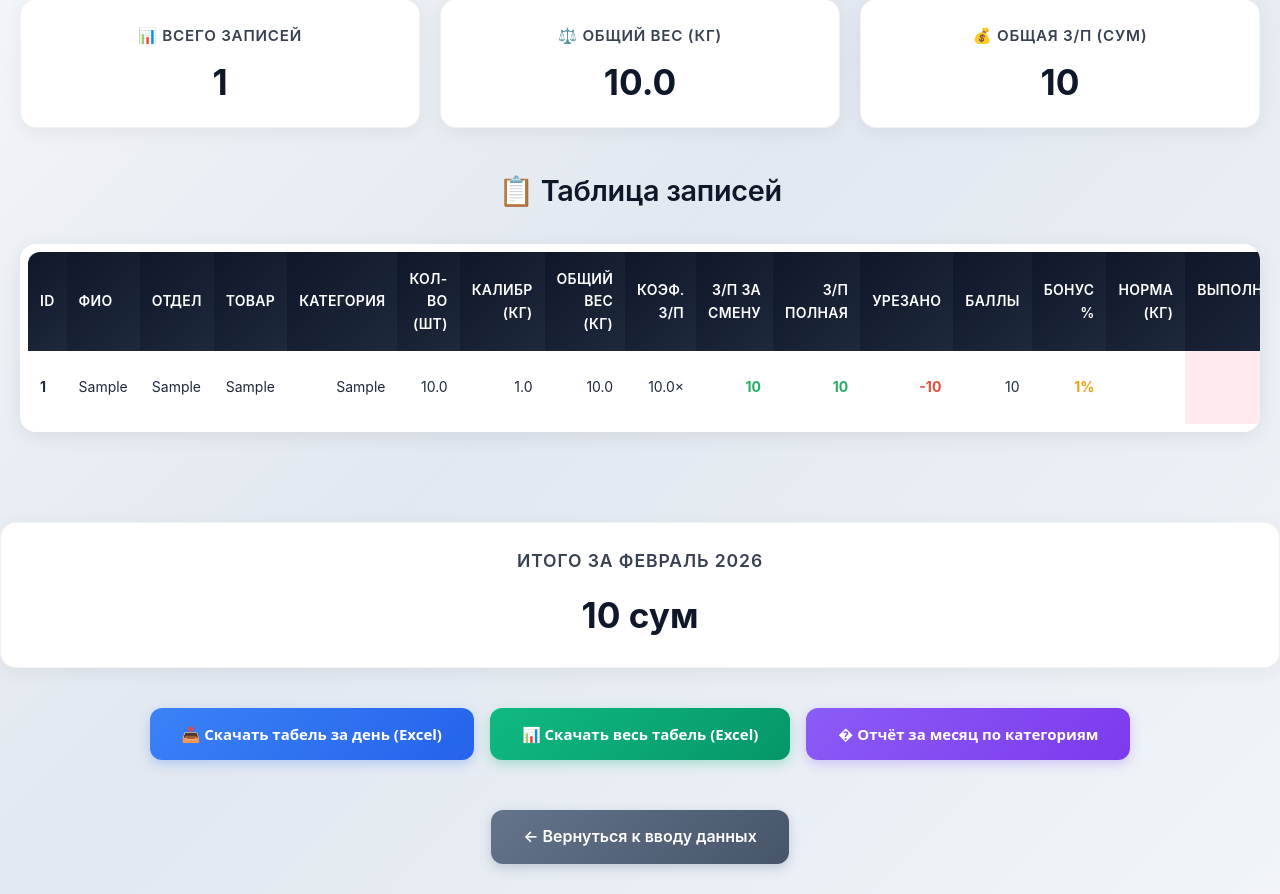
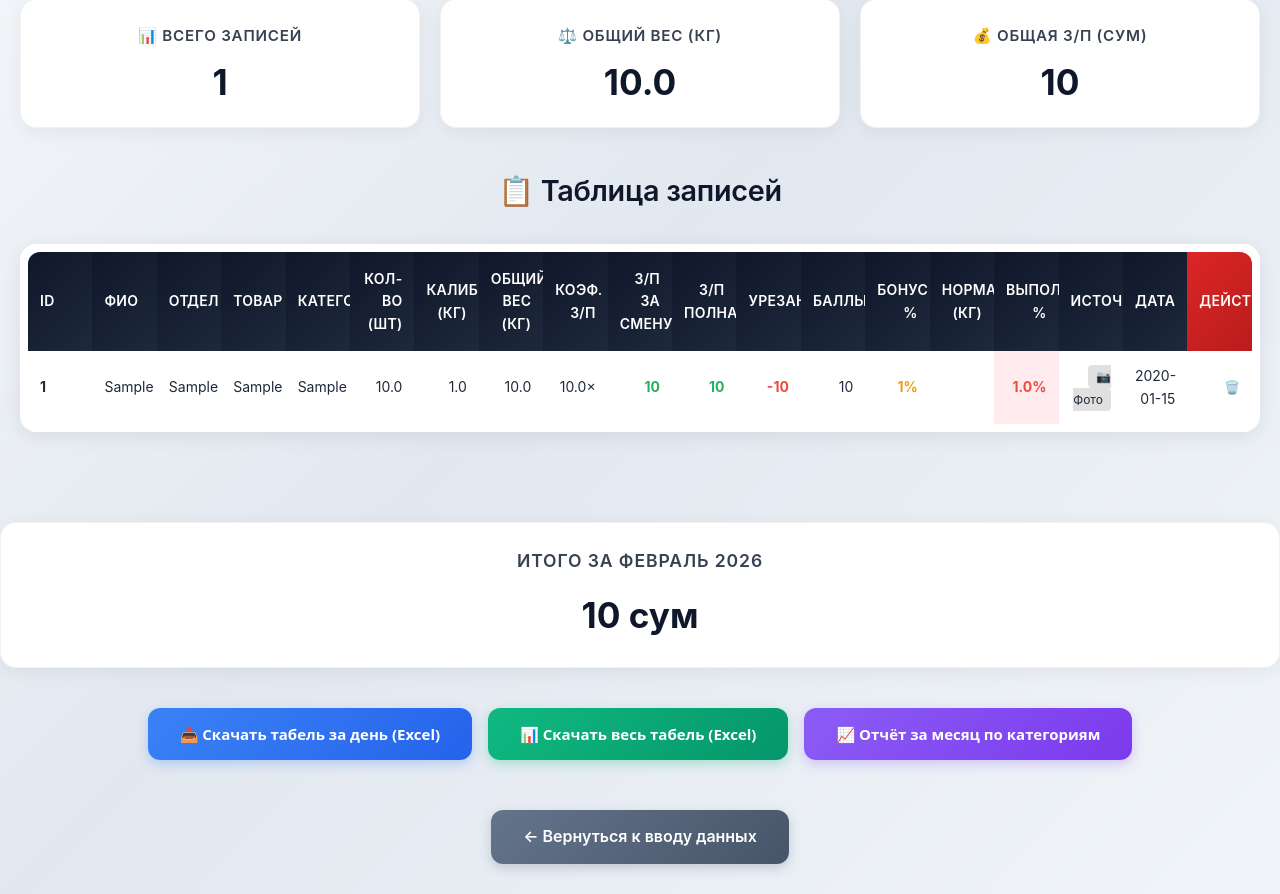
Before and after one commit to Dilmurod1985/worker-kpd, a Flask app: page /tabel in a window 1280 px wide. Shown: the part 355-1249 px from the top of the page. Run offline with Flask 2, Linux system fonts and the light colour scheme; tables that the repository leaves empty hold one stand-in row (values such as "Sample post").

Commit message:
Implement individual record deletion with confirmation dialog
- Add individual delete button (🗑️) for each record
- Implement confirmation dialog with record details (FIO, product, ID)
- Remove bulk clear data functionality and routes
- Fix HTML table structure and sticky action column
- Add test record for demonstration
- Use standard confirm() for reliability
- Remove clear_data route and function
- Clean up UI by removing dangerous bulk delete buttons

```diff
--- a/app.py
+++ b/app.py
@@ -347,6 +347,7 @@ def format_sum(value):
 def delete_record(index):
     """Удаляет запись по индексу"""
     import sqlite3
+    from database import DB_FILE
     conn = sqlite3.connect(DB_FILE)
     c = conn.cursor()
     c.execute("DELETE FROM records WHERE id = ?", (index,))
--- a/templates/tabel.html
+++ b/templates/tabel.html
@@ -244,6 +244,7 @@
             margin: 0;
             border-radius: 12px;
             overflow: hidden;
+            table-layout: fixed;
         }
 
         th {
@@ -256,10 +257,20 @@
             letter-spacing: 0.02em;
             text-transform: uppercase;
             border: none;
+            position: sticky;
+            top: 0;
+            z-index: 10;
         }
 
         th:nth-child(n+5) {
             text-align: right;
+        }
+
+        th:last-child {
+            position: sticky;
+            right: 0;
+            background: linear-gradient(135deg, #dc2626 0%, #b91c1c 100%);
+            min-width: 120px;
         }
 
         td {
@@ -285,6 +296,15 @@
         /* Выравнивание для числовых колонок */
         td:nth-child(n+5) {
             text-align: right;
+        }
+
+        td:last-child {
+            position: sticky;
+            right: 0;
+            background: white;
+            box-shadow: -2px 0 8px rgba(0, 0, 0, 0.1);
+            min-width: 120px;
+            z-index: 5;
         }
 
         /* Зелёная з/п */
@@ -493,6 +513,18 @@
             font-weight: bold;
         }
 
+        .btn-danger {
+            background: linear-gradient(135deg, #dc2626 0%, #b91c1c 100%);
+            color: white;
+            box-shadow: 0 4px 12px rgba(220, 38, 38, 0.3);
+        }
+
+        .btn-danger:hover {
+            background: linear-gradient(135deg, #b91c1c 0%, #991b1b 100%);
+            box-shadow: 0 6px 20px rgba(220, 38, 38, 0.4);
+            transform: translateY(-2px);
+        }
+
         .empty-message {
             text-align: center;
             color: #999;
@@ -641,8 +673,7 @@
                             </td>
                             <td>{{ r.date }}</td>
                             <td>
-                                <a href="#" class="action-btn edit-btn">✏️</a>
-                                <a href="/delete/{{ loop.index0 }}" class="action-btn delete-btn" onclick="return confirm('Удалить запись?');">🗑️</a>
+                                <a href="/delete/{{ r.id }}" class="action-btn delete-btn" onclick="return confirm('Вы уверены, что хотите удалить запись?\n\nРаботник: {{ r.fio }}\nТовар: {{ r.product }}\nID: {{ r.id }}');">🗑️</a>
                             </td>
                         </tr>
                         {% endfor %}
@@ -677,14 +708,14 @@
                 📊 Скачать весь табель (Excel)
             </a>
             <a href="/monthly_report" class="btn-purple">
-                � Отчёт за месяц по категориям
+                📈 Отчёт за месяц по категориям
             </a>
         </div>
 
         <div class="back">
             <a href="/input">← Вернуться к вводу данных</a>
         </div>
-    </div>
+
         <script>
             const fioInput = document.getElementById('fio_search');
 
@@ -703,6 +734,43 @@
                 }
             }
 
+            // Функция для подтверждения удаления записи
+            function confirmDelete(recordId, fio, product) {
+                // Создаем модальное окно
+                const modal = document.createElement('div');
+                modal.style.cssText = 'position: fixed; top: 0; left: 0; width: 100%; height: 100%; background: rgba(0, 0, 0, 0.5); display: flex; justify-content: center; align-items: center; z-index: 10000; font-family: system-ui, -apple-system, sans-serif;';
+
+                modal.innerHTML = `
+                    <div style="background: white; padding: 30px; border-radius: 16px; box-shadow: 0 10px 40px rgba(0, 0, 0, 0.3); max-width: 400px; text-align: center;">
+                        <h3 style="color: #dc2626; margin: 0 0 20px 0; font-size: 1.3em;">🗑️ Подтвердите удаление</h3>
+                        <p style="color: #374151; margin: 0 0 15px 0; line-height: 1.5;">
+                            Вы уверены, что хотите удалить запись:<br><br>
+                            <strong>${fio}</strong> — <strong>${product}</strong><br><br>
+                            ID записи: <strong>${recordId}</strong>
+                        </p>
+                        <div style="display: flex; gap: 12px; justify-content: center; margin-top: 25px;">
+                            <button onclick="this.closest('div[style*=position]').remove(); window.location.href='/delete/${recordId}';" style="background: #dc2626; color: white; border: none; padding: 12px 24px; border-radius: 8px; cursor: pointer; font-size: 14px; font-weight: 600; transition: background 0.3s;" onmouseover="this.style.background='#b91c1c'" onmouseout="this.style.background='#dc2626'">
+                                Да, удалить
+                            </button>
+                            <button onclick="this.closest('div[*=position]').remove();" style="background: #6b7280; color: white; border: none; padding: 12px 24px; border-radius: 8px; cursor: pointer; font-size: 14px; font-weight: 600; transition: background 0.3s;" onmouseover="this.style.background='#525252'" onmouseout="this.style.background='#6b7280'">
+                                Отмена
+                            </button>
+                        </div>
+                    </div>
+                `;
+
+                document.body.appendChild(modal);
+
+                // Закрытие модального окна при клике на фон
+                modal.addEventListener('click', function(e) {
+                    if (e.target === modal) {
+                        modal.remove();
+                    }
+                });
+
+                return false;
+            }
+
             // Запускаем проверку только после завершения ввода
             let timeout;
             fioInput.addEventListener('input', function() {
@@ -713,5 +781,6 @@
             fioInput.addEventListener('blur', checkAndFill);  // когда ушёл с поля
             fioInput.addEventListener('change', checkAndFill);  // когда выбрал из списка
         </script>
+    </div>
 </body>
 </html>
```
Lines whose indentation alone changed are shown as unchanged.
